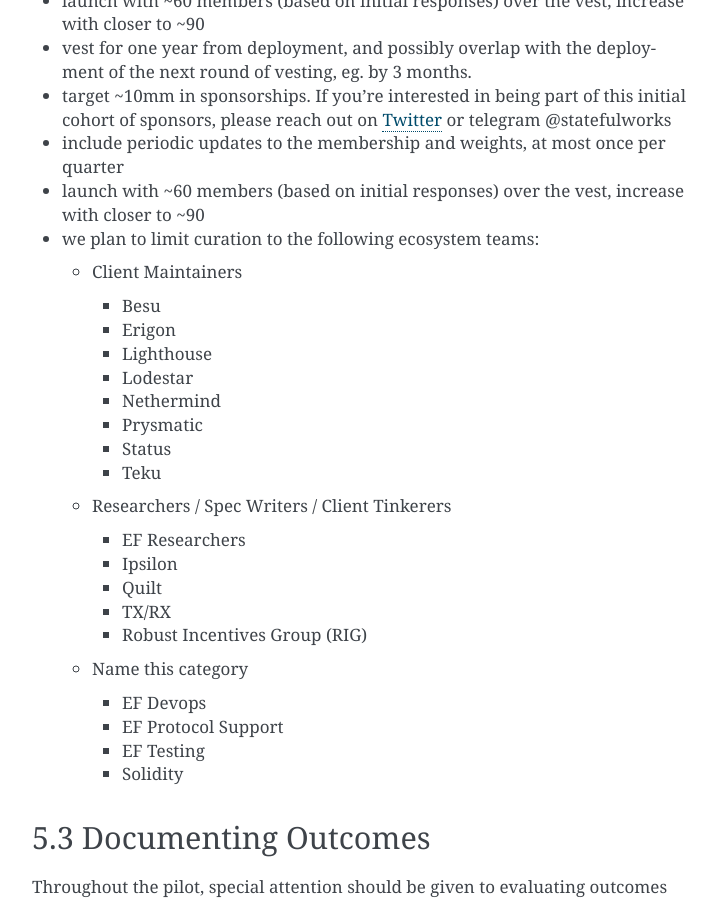
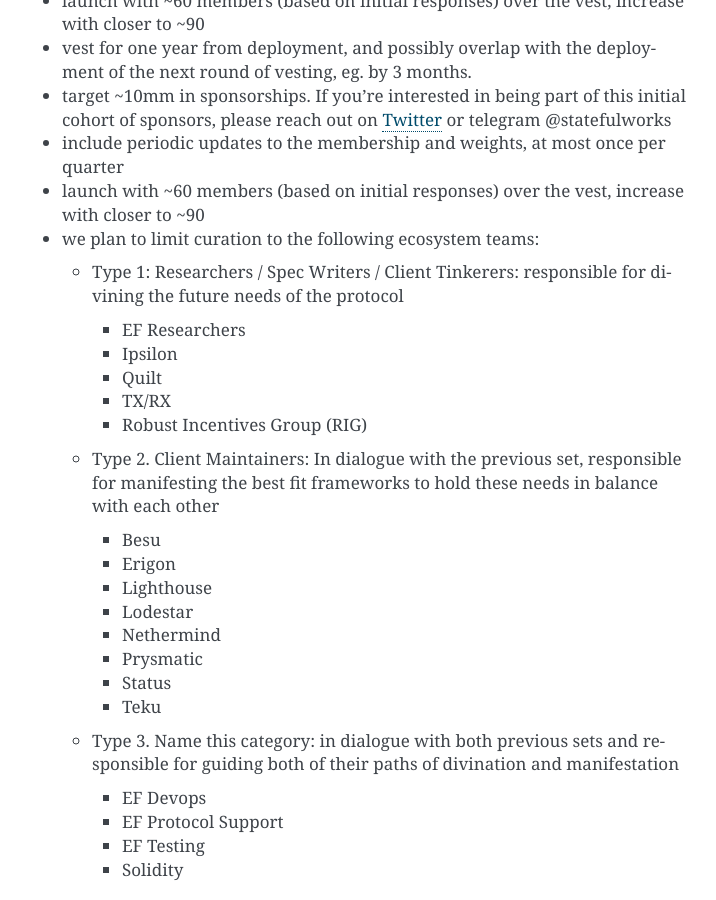
Before and after one commit to protocolguild/documentation, a Sphinx documentation site: the page built from docs/5-initial-pilot.md, in a window 1280 px wide and 900 px high, scrolled down 714 px. Shown: the whole window, without its empty margins (388-1104 px from the left). Built offline with Sphinx 7.4.7, drawn with Linux system fonts in a browser that asks for light colours.

Commit message:
Update 5-initial-pilot.md

```diff
--- a/docs/5-initial-pilot.md
+++ b/docs/5-initial-pilot.md
@@ -22,7 +22,13 @@
 - include periodic updates to the membership and weights, at most once per quarter
 - launch with ~60 members (based on initial responses) over the vest, increase with closer to ~90
 - we plan to limit curation to the following ecosystem teams:
-  - Client Maintainers
+  - Type 1: Researchers / Spec Writers / Client Tinkerers: responsible for divining the future needs of the protocol
+    - EF Researchers
+    - Ipsilon
+    - Quilt
+    - TX/RX
+    - Robust Incentives Group (RIG)
+  - Type 2. Client Maintainers: In dialogue with the previous set, responsible for manifesting the best fit frameworks to hold these needs in balance with each other
     - Besu
     - Erigon
     - Lighthouse
@@ -31,13 +37,7 @@
     - Prysmatic
     - Status
     - Teku
-  - Researchers / Spec Writers / Client Tinkerers
-    - EF Researchers
-    - Ipsilon
-    - Quilt
-    - TX/RX
-    - Robust Incentives Group (RIG)
-  - Name this category
+  - Type 3. Name this category: in dialogue with both previous sets and responsible for guiding both of their paths of divination and manifestation
     - EF Devops
     - EF Protocol Support
     - EF Testing
```
